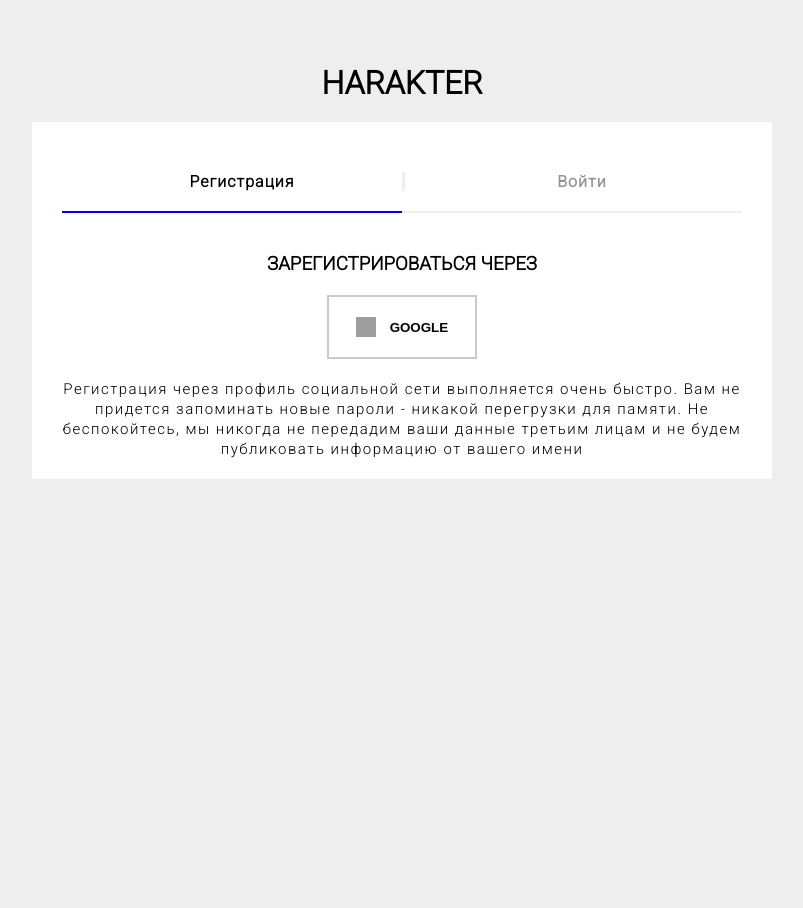
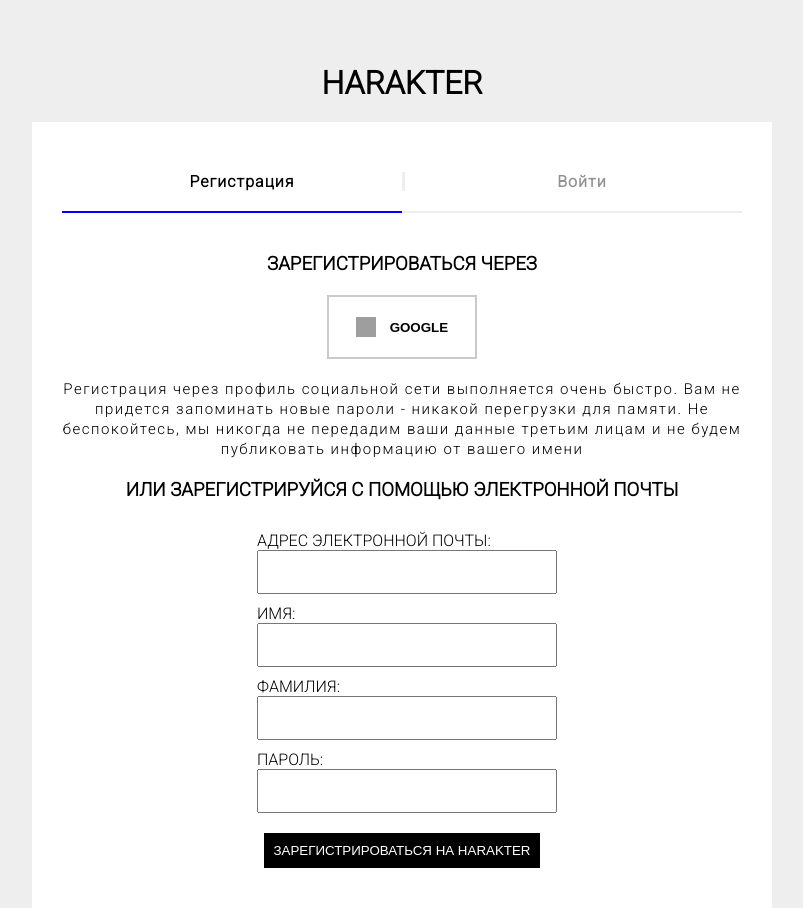
Before and after one commit to DmitriySeredin/diplom, a React (Create React App) app: page /signup in a window 1280 px wide. Shown: the whole page, without its empty margins (238-1041 px from the left). Before the commit the page ends 800 px from the top, so only its background shows below. Built offline with nearby package versions, Linux system fonts and the light colour scheme; grey boxes are pictures that could not be loaded.

Commit message:
Complete SignUp Layout

```diff
--- a/src/Components/LoginPage/SignUpPage/SignUp.jsx
+++ b/src/Components/LoginPage/SignUpPage/SignUp.jsx
@@ -39,6 +39,26 @@
             лицам и не будем публиковать информацию от вашего имени
           </p>
         </div>
+        <form className={style.form}>
+          <h3>ИЛИ ЗАРЕГИСТРИРУЙСЯ С ПОМОЩЬЮ ЭЛЕКТРОННОЙ ПОЧТЫ</h3>
+          <label htmlFor="email">
+            АДРЕС ЭЛЕКТРОННОЙ ПОЧТЫ:
+            <input type="email" name="email" />
+          </label>
+          <label htmlFor="firstName">
+            ИМЯ:
+            <input type="text" name="firstName" />
+          </label>
+          <label htmlFor="lastName">
+            ФАМИЛИЯ:
+            <input type="text" name="lastName" />
+          </label>
+          <label htmlFor="password">
+            ПАРОЛЬ:
+            <input type="password" name="password" />
+          </label>
+          <button className={style.btn}>ЗАРЕГИСТРИРОВАТЬСЯ НА HARAKTER</button>
+        </form>
       </div>
     </div>
   );
--- a/src/Components/LoginPage/SignUpPage/SignUp.module.css
+++ b/src/Components/LoginPage/SignUpPage/SignUp.module.css
@@ -99,3 +99,36 @@
   letter-spacing: 1.5px;
   text-align: center;
 }
+
+.form {
+  display: flex;
+  flex-direction: column;
+  align-items: center;
+  margin-top: 20px;
+}
+
+.form label {
+  display: flex;
+  flex-direction: column;
+  width: 300px;
+  padding: 10px 0 0 10px;
+}
+
+.form h3 {
+  font-weight: bold;
+  margin-bottom: 20px;
+}
+
+.form input {
+  height: 40px;
+}
+
+.btn {
+  color: white;
+  background-color: black;
+  border: none;
+  outline: none;
+  padding: 10px;
+  margin-top: 20px;
+  margin-bottom: 20px;
+}
--- a/src/Components/MainPage/MainPage.module.css
+++ b/src/Components/MainPage/MainPage.module.css
@@ -0,0 +1,3 @@
+.mainPage {
+  background-color: white;
+}
```
